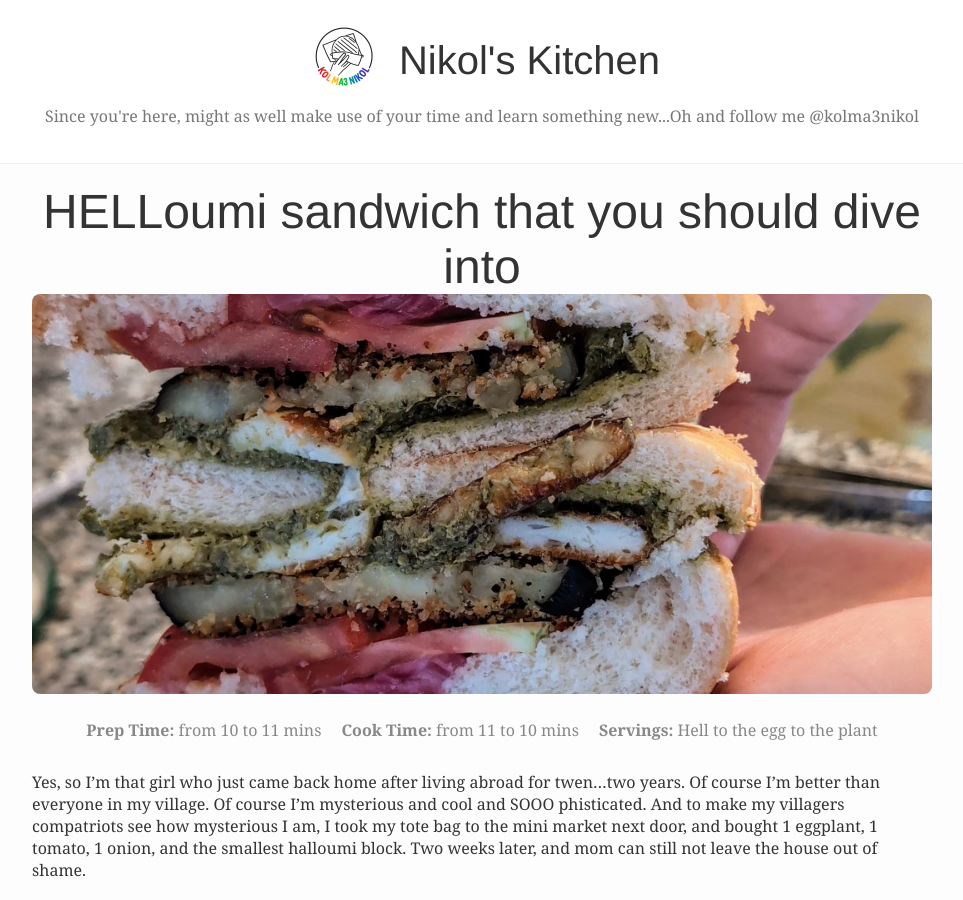
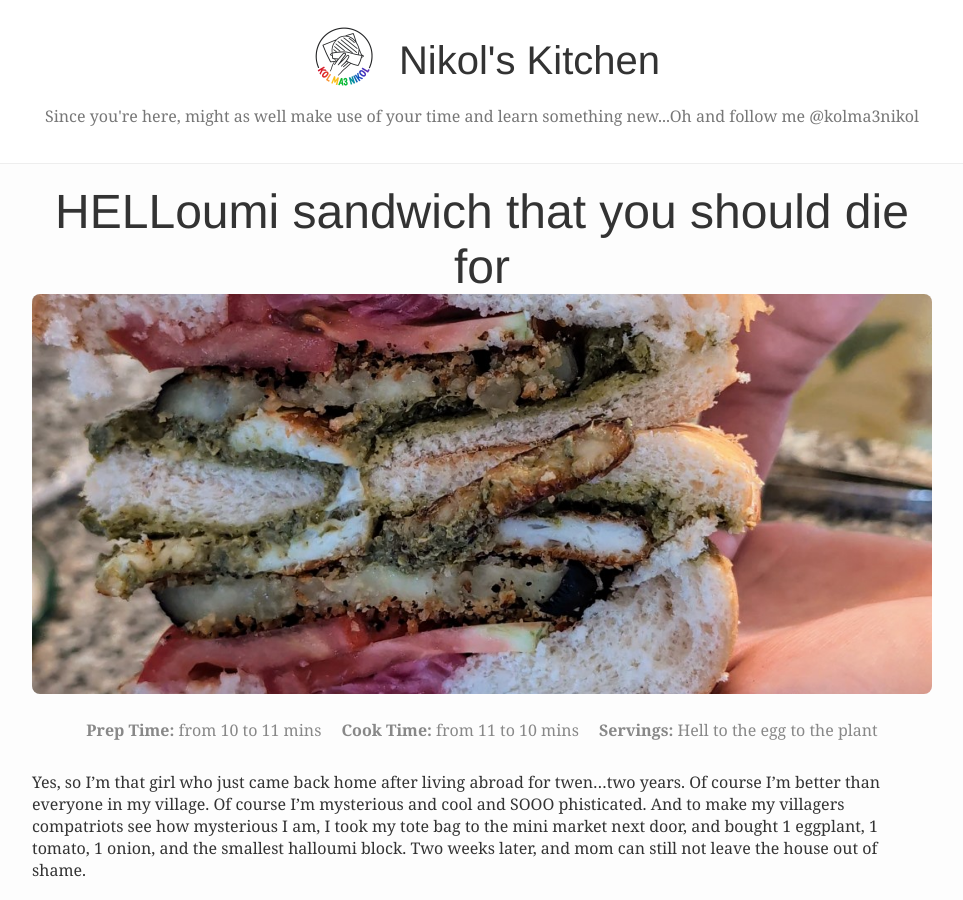
Before and after one commit to AntiLibrary5/nicools-kitchen, a Jekyll site: the page built from _posts/2025-09-25-eggplant-halloumi-sandwich.md, in a window 1280 px wide and 900 px high. Shown: the whole window, without its empty margins (158-1121 px from the left). Built offline with Jekyll 4.4.1, drawn with Linux system fonts in a browser that asks for light colours.

Commit message:
halloumi eggplant sandwich updates 2

```diff
--- a/_posts/2025-09-25-eggplant-halloumi-sandwich.md
+++ b/_posts/2025-09-25-eggplant-halloumi-sandwich.md
@@ -1,6 +1,6 @@
 ---
 layout: post
-title: "HELLoumi sandwich that you should dive into"
+title: "HELLoumi sandwich that you should die for"
 image: /assets/images/halloumi-eggplant-sandwich.jpg
 prep_time: "from 10 to 11 mins"
 cook_time: "from 11 to 10 mins"
```
